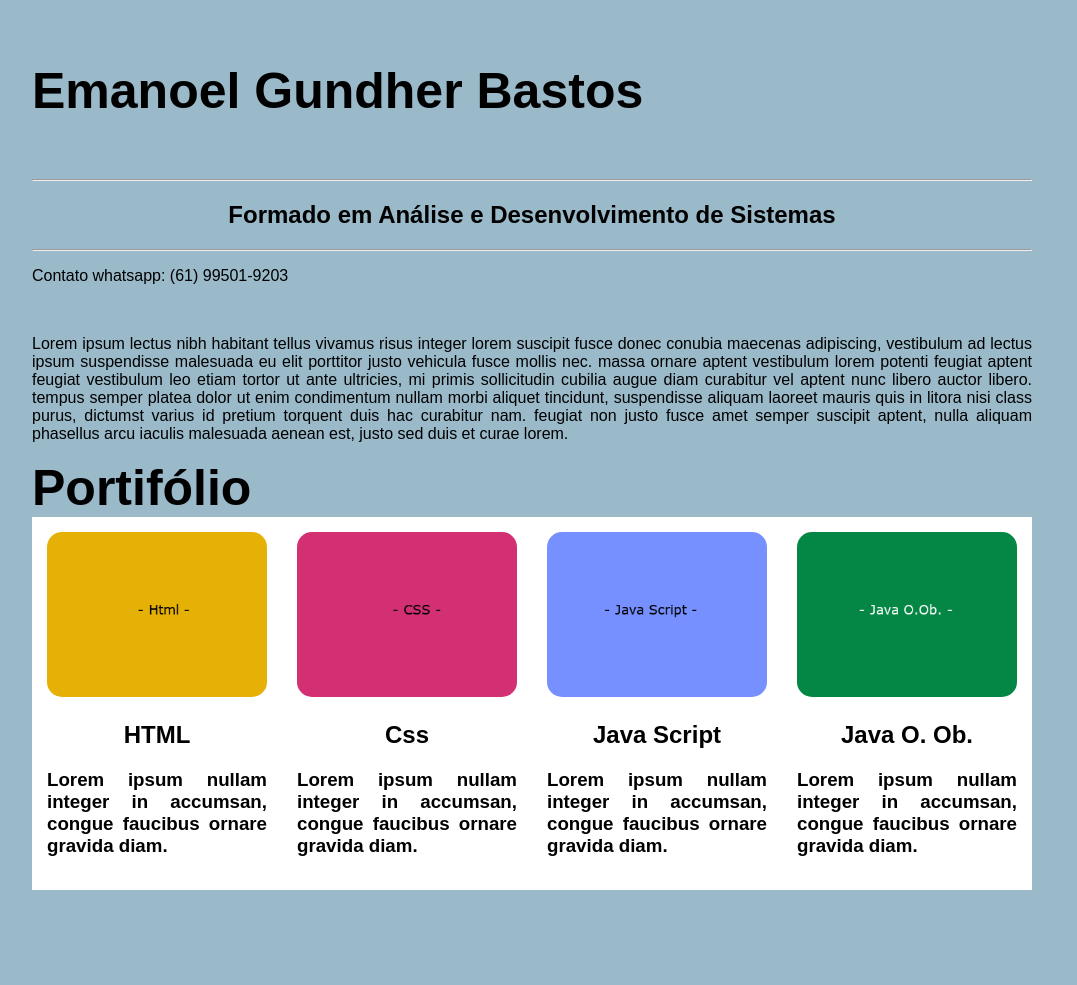
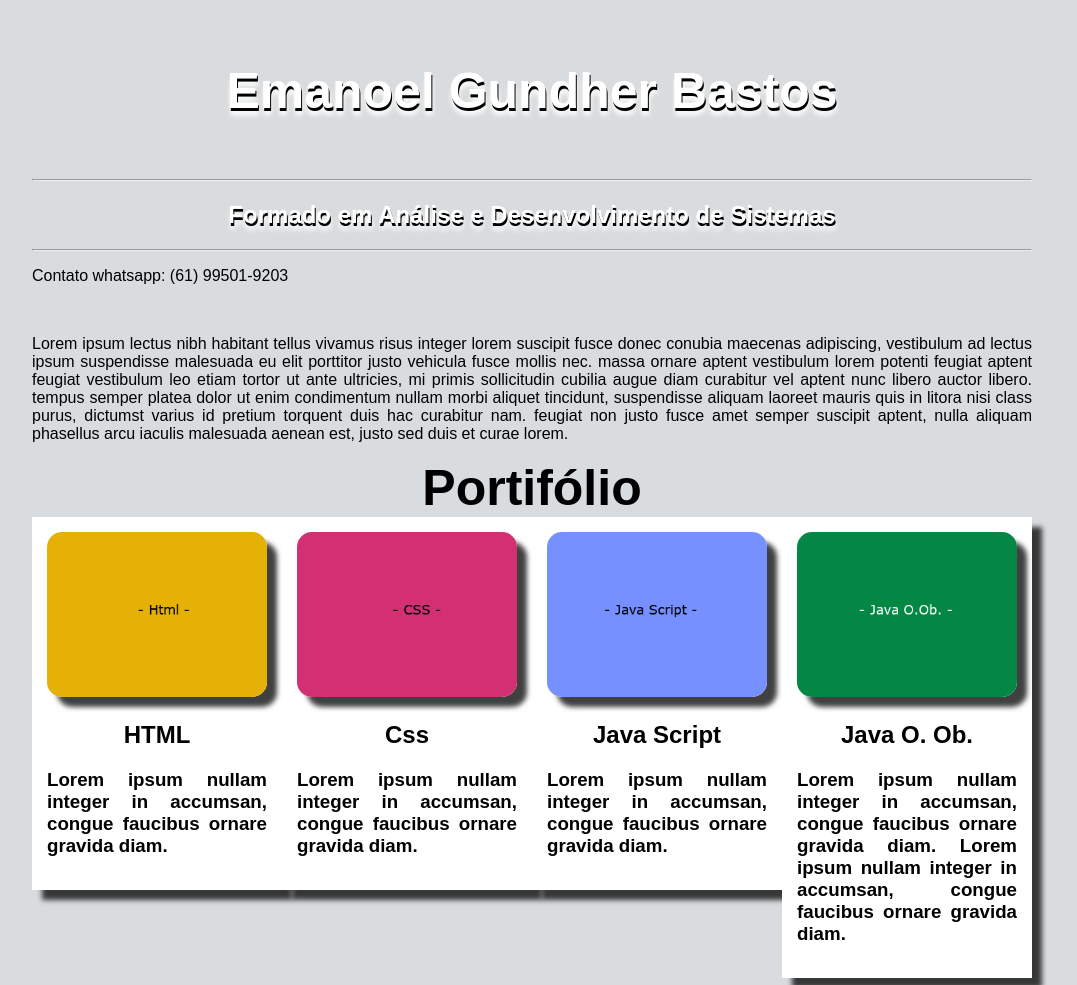
Before and after one commit to Gundher/portifolio-web, a plain HTML site: page index.html in a window 1280 px wide. Shown: the top 985 px of the page, without its empty margins (108-1185 px from the left). Before the commit the page ends 890 px from the top, so only its background shows below. Drawn offline with Linux system fonts and the light colour scheme.

Commit message:
inserindo css básico no head e in line

```diff
--- a/index.html
+++ b/index.html
@@ -8,22 +8,38 @@
 
     <style>
         body{
-            background-color: rgb(154, 185, 201);
+            background-color: rgb(217, 220, 222);
             padding: 20px;
             font-family: Arial, Helvetica, sans-serif;
         }
         .main{
             max-width: 1000px;
             margin: auto;
+
+
         }
         h1{
             font-size: 50px;
+
             word-break: break-all;
-            align-items: center;
+            text-align: center;
+        }
+        .titulo{
+            color: white;
+            font: bolder;
+            color: #FFFFFF;
+            text-shadow: 1px 3px 0 #000000, 1px 7px 5px #ffffff;
+            color: #FFFFFF;
+
+
         }
         .row{
             margin: 8px, -16px;
         }
+        .row .colum{
+            padding: 8px;
+        }
+
         .colum{
             float: left;
             width: 25%;
@@ -32,12 +48,15 @@
         .content{
             background-color: white;
             padding: 15px;
-            -webkit-box-shadow: 10px 10px 46px -1px rgba(0,0,0,0,75);
-            -moz-box-shadow: 10px 10px 46px -1px rgba(0,0,0,0,75);
-            box-shadow: 10px 10px 46px -1px rgba(0,0,0,0,75);
+            -webkit-box-shadow: 10px 10px 5px 0px rgba(0,0,0,0.75);
+            -moz-box-shadow: 10px 10px 5px 0px rgba(0,0,0,0.75);
+            box-shadow: 10px 10px 5px 0px rgba(0,0,0,0.75);
         }
         .img{
             border-radius: 15px;
+            -webkit-box-shadow: 10px 10px 5px 0px rgba(0,0,0,0.75);
+            -moz-box-shadow: 10px 10px 5px 0px rgba(0,0,0,0.75);
+            box-shadow: 10px 10px 5px 0px rgba(0,0,0,0.75);
 
         }
         p{
@@ -58,14 +77,23 @@
 
 
     <div class="main">
-        <h1>Emanoel Gundher Bastos</h1>
+        <h1 class="titulo">Emanoel Gundher Bastos</h1>
         <br>
         <hr/>
-        <h2>Formado em Análise e Desenvolvimento de Sistemas</h2>
+        <h2 class="titulo">Formado em Análise e Desenvolvimento de Sistemas</h2>
         <hr/>
         <p>Contato whatsapp: (61) 99501-9203</p>
         <br>
-        <p>Lorem ipsum lectus nibh habitant tellus vivamus risus integer lorem suscipit fusce donec conubia maecenas adipiscing, vestibulum ad lectus ipsum suspendisse malesuada eu elit porttitor justo vehicula fusce mollis nec. massa ornare aptent vestibulum lorem potenti feugiat aptent feugiat vestibulum leo etiam tortor ut ante ultricies, mi primis sollicitudin cubilia augue diam curabitur vel aptent nunc libero auctor libero. tempus semper platea dolor ut enim condimentum nullam morbi aliquet tincidunt, suspendisse aliquam laoreet mauris quis in litora nisi class purus, dictumst varius id pretium torquent duis hac curabitur nam. feugiat non justo fusce amet semper suscipit aptent, nulla aliquam phasellus arcu iaculis malesuada aenean est, justo sed duis et curae lorem.
+        <p>Lorem ipsum lectus nibh habitant tellus vivamus risus integer lorem suscipit
+            fusce donec conubia maecenas adipiscing, vestibulum ad lectus ipsum suspendisse
+            malesuada eu elit porttitor justo vehicula fusce mollis nec. massa ornare aptent
+            vestibulum lorem potenti feugiat aptent feugiat vestibulum leo etiam tortor ut ante
+             ultricies, mi primis sollicitudin cubilia augue diam curabitur vel aptent nunc
+             libero auctor libero. tempus semper platea dolor ut enim condimentum nullam morbi
+             aliquet tincidunt, suspendisse aliquam laoreet mauris quis in litora nisi class purus,
+             dictumst varius id pretium torquent duis hac curabitur nam. feugiat non justo fusce amet
+             semper suscipit aptent, nulla aliquam phasellus arcu iaculis malesuada aenean est, justo
+             sed duis et curae lorem.
         </p>
 
     </div>
@@ -106,12 +134,30 @@
 
                 <img class="img" src="./imagens/imagen4.png" alt="imagen de teste" style="width: 100%;">
                 <h2>Java O. Ob.</h2>
-                <h3>	Lorem ipsum nullam integer in accumsan, congue faucibus ornare gravida diam. </h3>
+                <h3>	Lorem ipsum nullam integer in accumsan, congue faucibus ornare gravida diam.
+                    Lorem ipsum nullam integer in accumsan, congue faucibus ornare gravida diam. </h3>
                 </div>
                </div>
 
 
             </section>
+            <section class="main">
+                <div>
+
+                    <img class="content" src="imagens/imagen5.png" alt="imagem geral" style="width: 100%;margin-top: 10px;">
+                    <h2>Projetos</h2>
+                    <p>	Lorem ipsum lacinia placerat pretium at id in, eleifend pretium lobortis
+                        facilisis sodales netus fames, luctus vehicula sollicitudin pellentesque a ut.
+                        facilisis est nam at netus arcu pretium consectetur dapibus etiam, sem sit etiam
+                        luctus placerat facilisis suspendisse commodo, primis quis eu augue dui netus praesent
+                        sociosqu. viverra lacus diam erat lectus euismod nec consectetur habitasse viverra nam imperdiet,
+                        quisque diam rutrum donec orci netus maecenas rhoncus interdum tempus. cubilia vulputate ipsum
+                        porta purus a vestibulum eget enim eu sociosqu, est hendrerit laoreet egestas curabitur
+                        integer nullam semper magna leo vel,
+                        lacinia lorem consectetur risus tellus suscipit curabitur varius litora. </p>
+                </div>
+
+            </section>
 
 </body>
 </html>
```
Also changed, not shown: imagens/imagen5.png (added).
